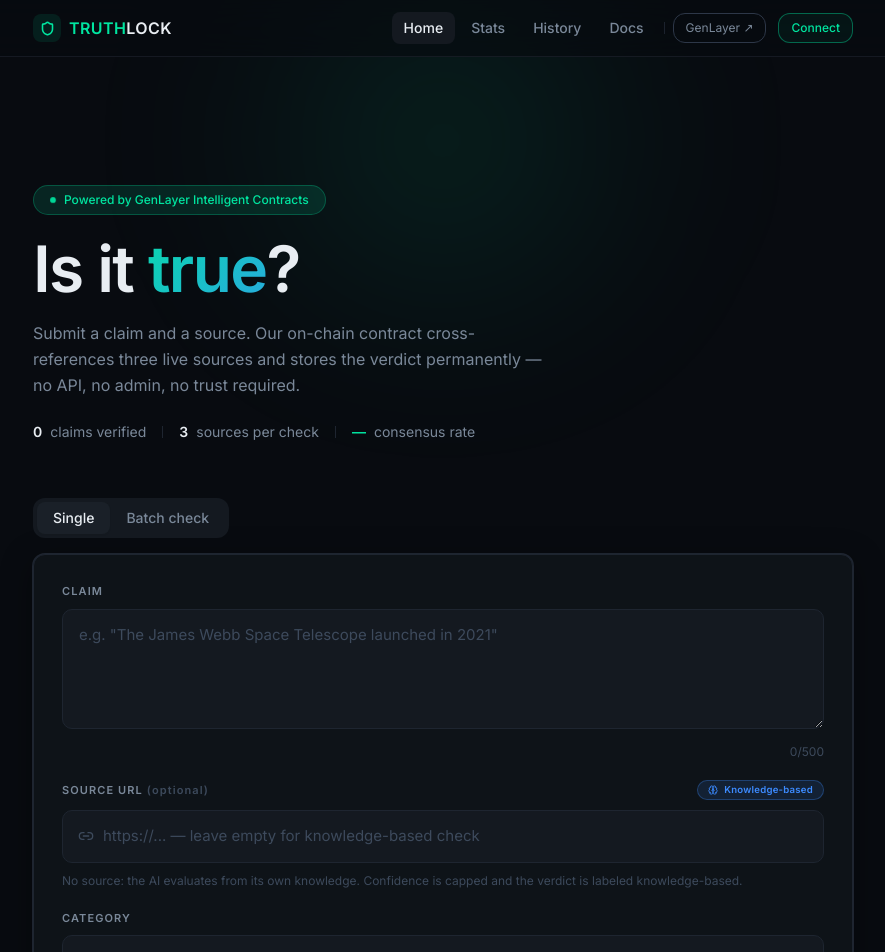
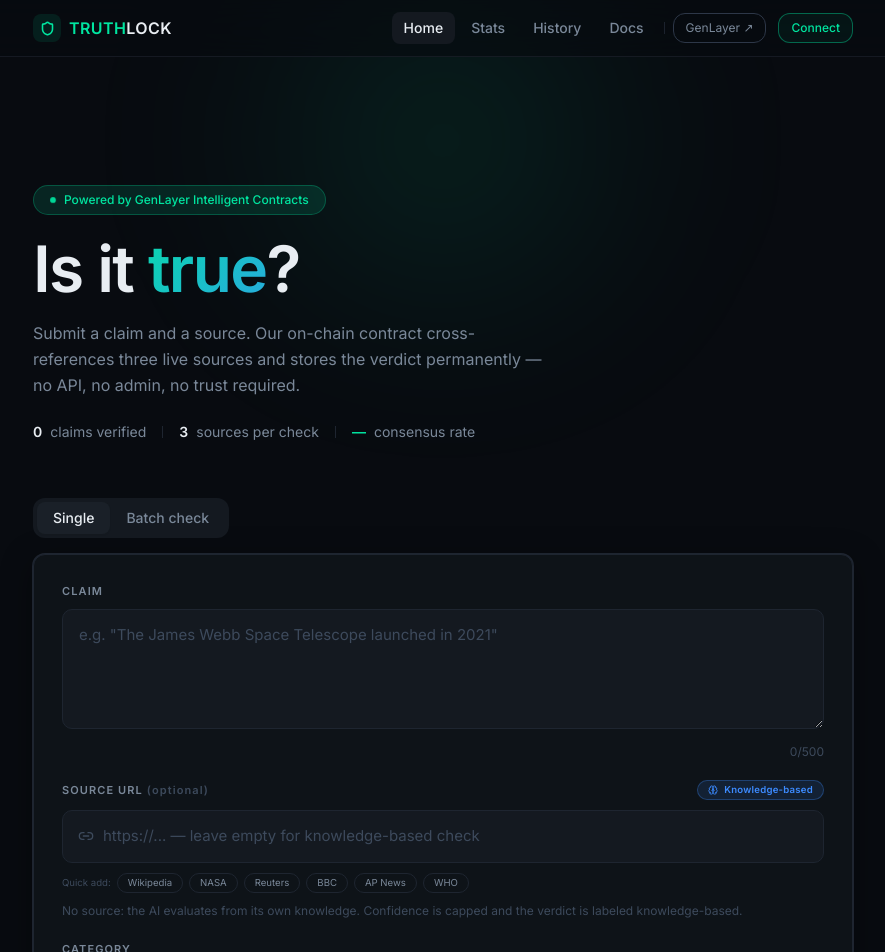
Before and after one commit to habte-selassie27/Consensus--Fact, a React (Vite) app in the folder frontend/: page / in a window 1280 px wide. Shown: the top 952 px of the page, without its empty margins (197-1082 px from the left). Built offline with nearby package versions, Linux system fonts and the light colour scheme; the HTML template or start-up script is replaced by a standard one.

Commit message:
feat(frontend): quick-add suggested source chips
- One-click trusted sources: Wikipedia, NASA, Reuters, BBC, AP News, WHO
- Active chip highlights when its URL is selected
- Chips clear back to knowledge mode by leaving the field empty

```diff
--- a/frontend/src/components/ClaimForm.tsx
+++ b/frontend/src/components/ClaimForm.tsx
@@ -24,6 +24,15 @@
 
 const MIN_CLAIM_LENGTH = 10;
 const MAX_CLAIM_LENGTH = 500;
+
+const SUGGESTED_SOURCES: { label: string; url: string; tier: "gov" | "encyclopedia" | "news" }[] = [
+  { label: "Wikipedia", url: "https://en.wikipedia.org", tier: "encyclopedia" },
+  { label: "NASA", url: "https://www.nasa.gov", tier: "gov" },
+  { label: "Reuters", url: "https://www.reuters.com", tier: "news" },
+  { label: "BBC", url: "https://www.bbc.com", tier: "news" },
+  { label: "AP News", url: "https://apnews.com", tier: "news" },
+  { label: "WHO", url: "https://www.who.int", tier: "gov" },
+];
 
 const CATEGORY_OPTIONS = CATEGORIES.map((c) => {
   const icons: Record<string, string> = {
@@ -217,6 +226,26 @@
             Must start with https:// — or leave empty to skip
           </p>
         )}
+        <div className="mt-2.5 flex flex-wrap items-center gap-1.5">
+          <span className="font-mono text-[0.6rem] text-ink-ghost">Quick add:</span>
+          {SUGGESTED_SOURCES.map((src) => (
+            <button
+              key={src.label}
+              type="button"
+              onClick={() => {
+                setUrl(src.url);
+                setTouched(true);
+              }}
+              className={`rounded-full border px-2.5 py-0.5 font-mono text-[0.6rem] transition-colors ${
+                url === src.url
+                  ? "border-signal bg-signal-dim text-signal"
+                  : "border-line text-ink-dim hover:border-signal/40 hover:text-signal"
+              }`}
+            >
+              {src.label}
+            </button>
+          ))}
+        </div>
         <p className="mt-2 text-xs leading-relaxed text-ink-ghost">
           {mode === "SOURCE_VERIFIED"
             ? "The contract fetches this URL live and cross-references corroborating sources."
```
